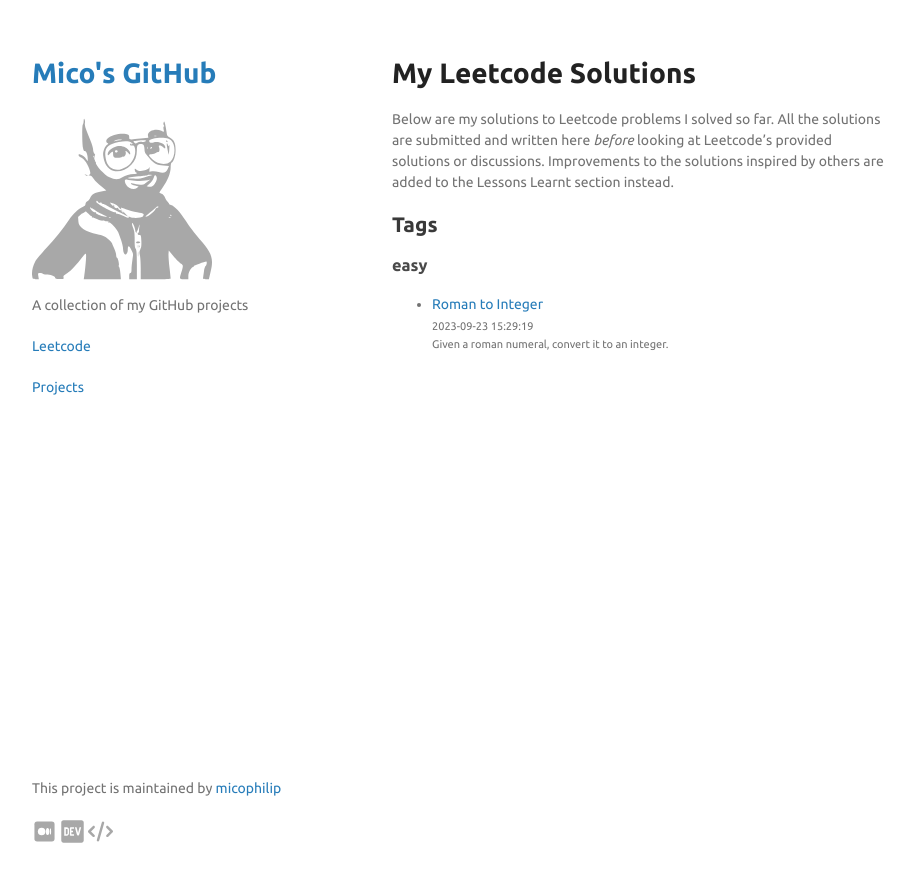
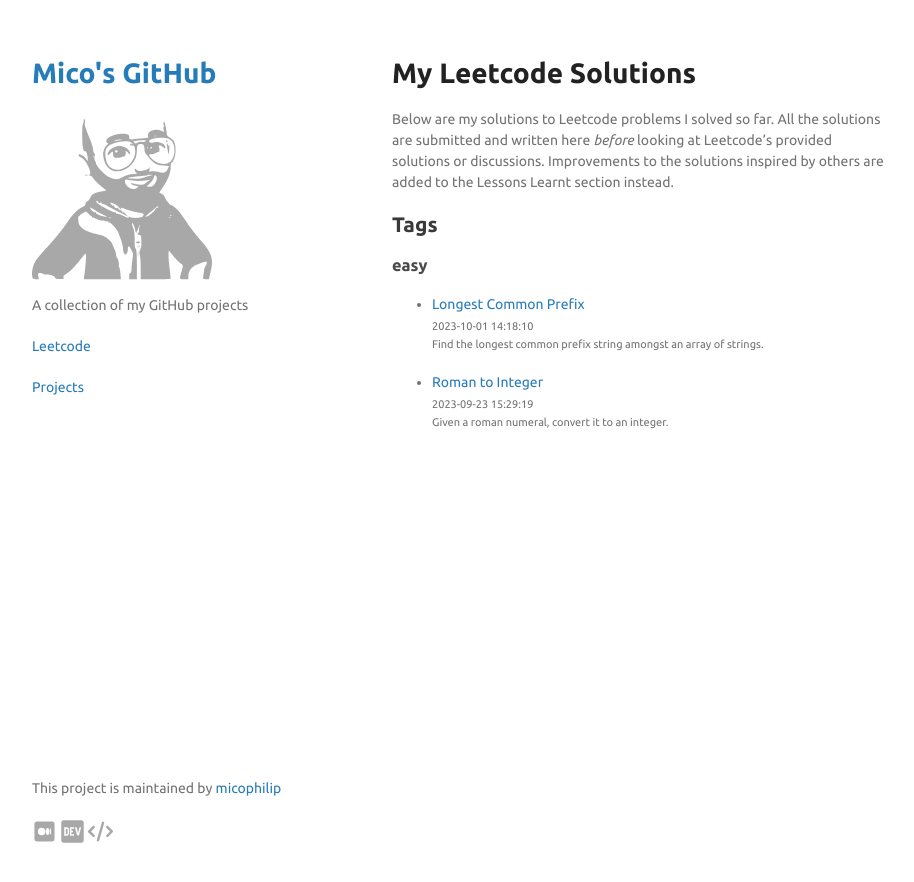
Before and after one commit to micophilip/micophilip.github.io, a Jekyll site: the page built from leetcode.md, in a window 1280 px wide. Shown: the top 882 px of the page, without its empty margins (178-1092 px from the left). Built offline with Jekyll 4.4.1, drawn with Linux system fonts in a browser that asks for light colours; some of the changed lines change nothing that is shown.

Commit message:
Longest-Common-Prefix

````diff
--- /dev/null
+++ b/_posts/2023-10-01-Longest-Common-Prefix.md
@@ -0,0 +1,57 @@
+---
+layout: post
+tag: easy
+title: Longest Common Prefix
+category: leetcode
+excerpt_separator: <!--more-->
+author: mico
+date: 2023-10-01 14:18:10
+---
+
+Find the longest common prefix string amongst an array of strings.
+
+<!--more-->
+The basic longest common prefix is an empty string, but we need to compare each word to a longest common prefix (LCP) candidate.
+
+We initialize our candidate to be the first word in the list of strings, and the LCP to be an empty string.
+
+To avoid hitting an index-out-of-range error, we loop through the shortest word of the two options: the LCP candidate, and the word we are currently processing.
+
+When processing each word, we construct the prefix from the empty string, and keep adding the matching letters among the two words we are comparing: the LCP candidate, and the word at hand.
+
+When we go through all the words, we return our LCP candidate, which is the latest LCP we constructed by adding common characters.
+
+```python
+def longestCommonPrefix(self, strs: List[str]) -> str:
+  lcp_candidate = strs[0]
+  lcp = ""
+
+  for word in strs:
+    shorter_word = lcp_candidate if len(word) > len(lcp_candidate) else word
+    the_other_word = word if len(word) > len(lcp_candidate) else lcp_candidate
+
+    for i, c in enumerate(shorter_word):
+      if c == the_other_word[i]:
+        lcp += c
+      else:
+        break
+    lcp_candidate = lcp
+    lcp = ""
+
+  return lcp_candidate
+```
+
+## O-Notation:
+
+We must process each word in the array with $$N$$ elements, for each element we compare our candidate to the current word but we only loop through the letters in our LCP candidate of size $$L$$. Therefore our worst case is $$\mathcal{O}(N \times L)$$ where $$L$$ is the size of our LCP candidate.
+
+## Lessons Learnt:
+
+The low memory performance is due to the initialization of `shorter_word` and `the_other_word` when processing each word in the list.
+This can be optimized by checking whether our `word` starts with `lcp_candidate`, if it does not, we keep deleting the last letter from the `lcp_candidate` until it does. This also helps avoid re-constructing the LCP from scratch each iteration.
+
+## Notes:
+* [Link to Problem](https://leetcode.com/problems/longest-common-prefix/description/)
+* [Link to Submission](https://leetcode.com/submissions/detail/1064252347/)
+* Runtime beats 48.13% of `python3` submissions
+* Memory usage beats 21.57% of `python3` submissions
--- a/_sass/jekyll-theme-minimal.scss
+++ b/_sass/jekyll-theme-minimal.scss
@@ -34,7 +34,7 @@
     --link-color: rgb(38, 124, 185);
     --link-hover-color: rgb(0, 102, 153);
     --link-small-color: rgb(136, 136, 136);
-    --code-text-color: rgb(7, 7, 7);
+    --code-text-color: rgb(84, 84, 84);
     --dt-color: rgb(187, 187, 187);
     --kbd-color: rgb(187, 178, 169);
     --downloads-color: rgb(152, 152, 152);
````
